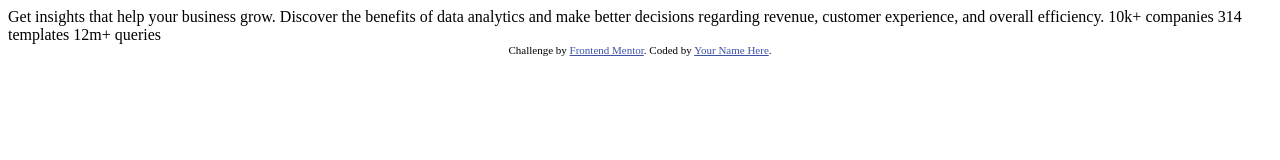
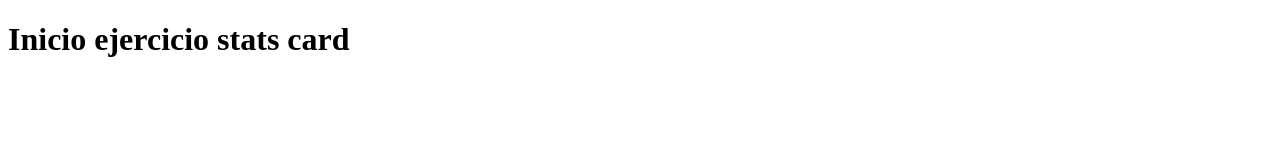
Before and after one commit to javiermontcerda/challenges-frontmentor, a plain HTML site: page 02-stats-preview-card-component-main/index.html in a window 1280 px wide. Drawn offline with Linux system fonts and the light colour scheme.

Commit message:
Inicio Challenger 02 Stats Preview Card Component

```diff
--- a/02-stats-preview-card-component-main/index.html
+++ b/02-stats-preview-card-component-main/index.html
@@ -2,32 +2,11 @@
 <html lang="en">
 <head>
   <meta charset="UTF-8">
-  <meta name="viewport" content="width=device-width, initial-scale=1.0"> <!-- displays site properly based on user's device -->
-
-  <link rel="icon" type="image/png" sizes="32x32" href="./images/favicon-32x32.png">
-
-  <title>Frontend Mentor | Stats preview card component</title>
-
-  <!-- Feel free to remove these styles or customise in your own stylesheet 👍 -->
-  <style>
-    .attribution { font-size: 11px; text-align: center; }
-    .attribution a { color: hsl(228, 45%, 44%); }
-  </style>
+  <meta http-equiv="X-UA-Compatible" content="IE=edge">
+  <meta name="viewport" content="width=device-width, initial-scale=1.0">
+  <title>Stats Preview Card Component | Frontend Mentor</title>
 </head>
 <body>
-
-  Get insights that help your business grow.
-
-  Discover the benefits of data analytics and make better decisions regarding revenue, customer
-  experience, and overall efficiency.
-
-  10k+ companies
-  314 templates
-  12m+ queries
-
-  <div class="attribution">
-    Challenge by <a href="https://www.frontendmentor.io?ref=challenge" target="_blank">Frontend Mentor</a>.
-    Coded by <a href="#">Your Name Here</a>.
-  </div>
+  <h1>Inicio ejercicio stats card</h1>
 </body>
 </html>
```
